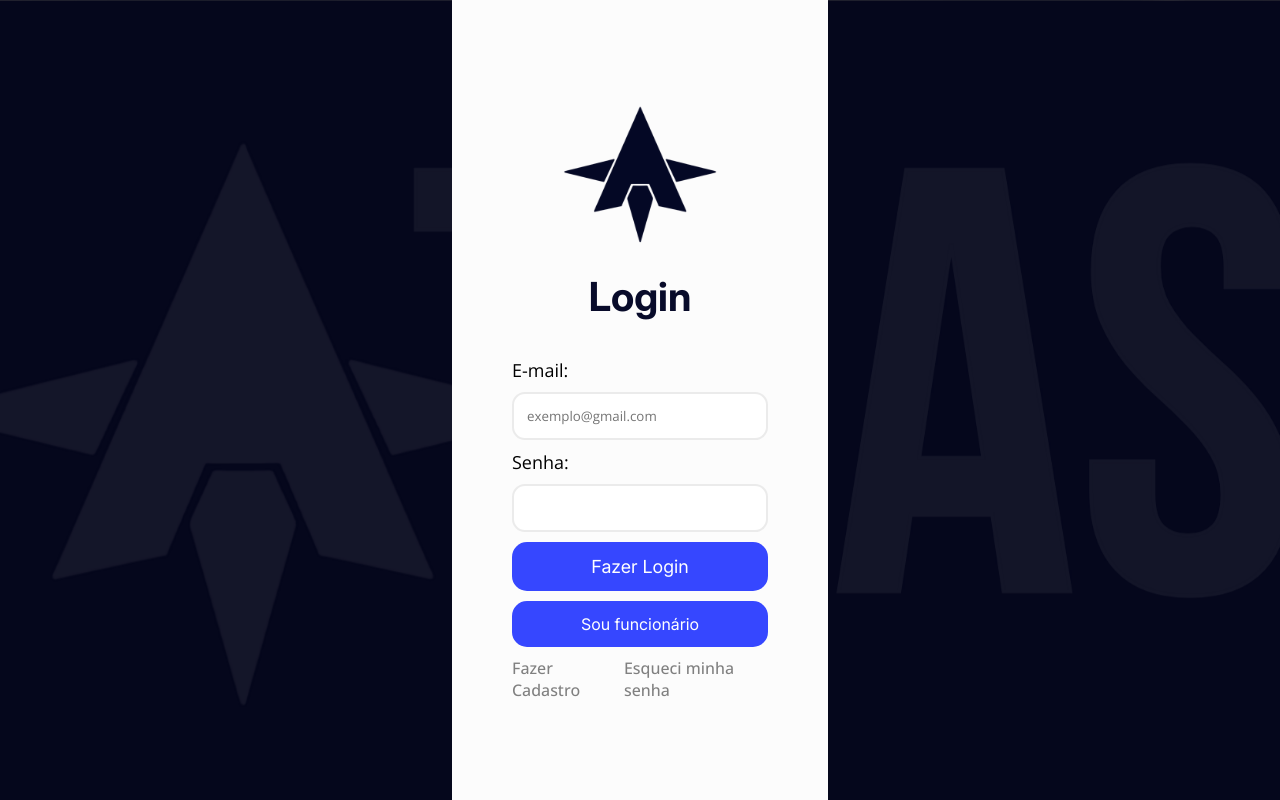
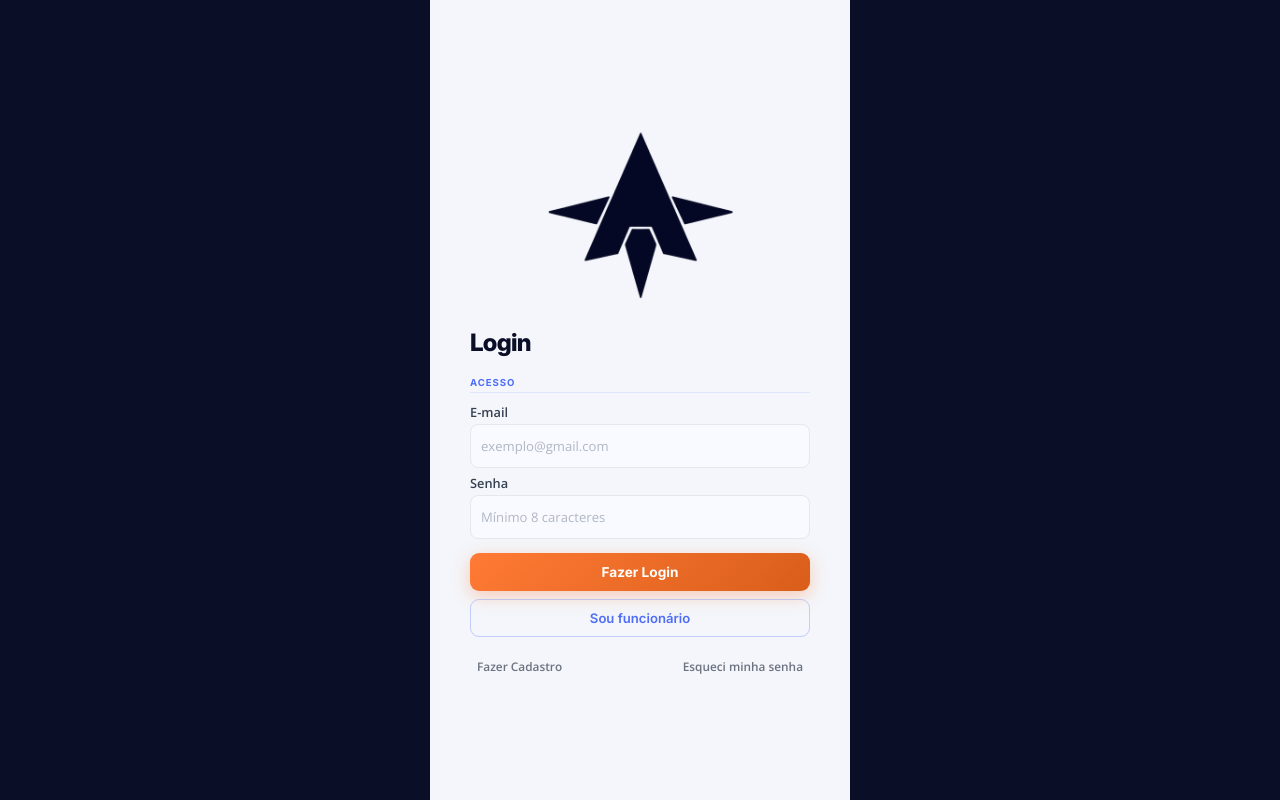
Before and after one commit to carloshenrique54/Atlas-Dash, a React (Vite) app: page / in a window 1280 px wide. Built offline with nearby package versions, Linux system fonts and the light colour scheme.

Commit message:
Alterações adicionais

```diff
--- a/src/pages/Login.jsx
+++ b/src/pages/Login.jsx
@@ -10,15 +10,27 @@ function Login() {
 
     const [email, setEmail] = useState("")
     const [senha, setSenha] = useState("")
-    const [abrirToastErro, setAbrirToastErro]       = useState(false)
-    const [mensagemErroToast, setMensagemErroToast]  = useState("")
-    const [abrirToastCerto, setAbrirToastcerto]      = useState(false)
+    const [abrirToastErro, setAbrirToastErro]        = useState(false)
+    const [mensagemErroToast, setMensagemErroToast]   = useState("")
+    const [abrirToastCerto, setAbrirToastcerto]       = useState(false)
     const [mensagemCertoToast, setMensagemCertoToast] = useState("")
     const usuario = JSON.parse(localStorage.getItem("usuario"))
 
     useEffect(() => {
-        if(usuario){navigate("/dashboard")}
+        if (usuario) { navigate("/dashboard") }
     }, [navigate])
+
+    // Efeito de brilho seguindo o mouse
+    useEffect(() => {
+        const el = document.querySelector(".mainLogin")
+        if (!el) return
+        const handler = (e) => {
+            el.style.setProperty("--x", `${e.clientX}px`)
+            el.style.setProperty("--y", `${e.clientY}px`)
+        }
+        window.addEventListener("mousemove", handler)
+        return () => window.removeEventListener("mousemove", handler)
+    }, [])
 
     async function RealizarLogin(e) {
         e.preventDefault()
@@ -86,19 +98,30 @@ function Login() {
                     <img className="logoForm" src={logo} alt="Logo" />
                     <h1>Login</h1>
 
+                    <span className="form-section-title">Acesso</span>
+
                     <div className="loginInputs">
-                        <label>E-mail:</label>
-                        <input placeholder="exemplo@gmail.com" onChange={e => setEmail(e.target.value)} value={email} type="email" />
+                        <label>E-mail</label>
+                        <input
+                            placeholder="exemplo@gmail.com"
+                            onChange={e => setEmail(e.target.value)}
+                            value={email}
+                            type="email"
+                        />
                     </div>
 
                     <div className="loginInputs">
-                        <label>Senha:</label>
-                        <input onChange={e => setSenha(e.target.value)} value={senha} type="password" />
+                        <label>Senha</label>
+                        <input
+                            onChange={e => setSenha(e.target.value)}
+                            value={senha}
+                            type="password"
+                            placeholder="Mínimo 8 caracteres"
+                        />
                     </div>
 
                     <button type="submit">Fazer Login</button>
 
-                    {/* Botão para login de funcionário */}
                     <button
                         type="button"
                         className="loginBotaoSecundario"
--- a/src/pages/LoginFuncionario.jsx
+++ b/src/pages/LoginFuncionario.jsx
@@ -18,7 +18,21 @@ function LoginFuncionario() {
     const [abrirToastCerto, setAbrirToastcerto]       = useState(false)
     const [mensagemCertoToast, setMensagemCertoToast] = useState("")
 
-    if (usuario) navigate("/dashboard")
+    useEffect(() => {
+        if (usuario) { navigate("/dashboard") }
+    }, [navigate])
+
+    // Efeito de brilho seguindo o mouse
+    useEffect(() => {
+        const el = document.querySelector(".mainLogin")
+        if (!el) return
+        const handler = (e) => {
+            el.style.setProperty("--x", `${e.clientX}px`)
+            el.style.setProperty("--y", `${e.clientY}px`)
+        }
+        window.addEventListener("mousemove", handler)
+        return () => window.removeEventListener("mousemove", handler)
+    }, [])
 
     async function mostrarErro(msg) {
         setMensagemErroToast(msg)
@@ -30,11 +44,10 @@ function LoginFuncionario() {
     async function RealizarLogin(e) {
         e.preventDefault()
 
-        if (!email)          return mostrarErro("Insira seu email")
-        if (!senha)          return mostrarErro("Insira sua senha")
-        if (!codigoEmpresa)  return mostrarErro("Insira o código da sua empresa")
+        if (!email)         return mostrarErro("Insira seu email")
+        if (!senha)         return mostrarErro("Insira sua senha")
+        if (!codigoEmpresa) return mostrarErro("Insira o código da sua empresa")
 
-        // 1. Buscar funcionário
         const { data: funcionarios, error } = await supabase
             .from("funcionarios")
             .select("*")
@@ -45,8 +58,6 @@ function LoginFuncionario() {
             return mostrarErro("Usuário não encontrado")
 
         const funcionario = funcionarios[0]
-
-        // 2. Descobrir empresa pelo código
         let empresaId = null
 
         const { data: empresa } = await supabase
@@ -68,7 +79,6 @@ function LoginFuncionario() {
             empresaId = startup.id
         }
 
-        // 3. Verificar vínculo
         const { data: vinculo } = await supabase
             .from("funcionarios")
             .select("id")
@@ -78,7 +88,6 @@ function LoginFuncionario() {
 
         if (!vinculo) return mostrarErro("Você não pertence a essa empresa")
 
-        // 4. Salvar e redirecionar
         const usuarioFinal = { ...funcionario, cargo: "funcionario", empresa_id: empresaId }
         localStorage.setItem("usuario", JSON.stringify(usuarioFinal))
 
@@ -88,10 +97,6 @@ function LoginFuncionario() {
         setAbrirToastcerto(false)
         navigate("/dashboard", { replace: true })
     }
-
-    useEffect(() => {
-        if(usuario){navigate("/dashboard")}
-    }, [navigate])
 
     return (
         <>
@@ -107,8 +112,10 @@ function LoginFuncionario() {
                     <img className="logoForm" src={logo} alt="Logo" />
                     <h1>Login</h1>
 
+                    <span className="form-section-title">Código da Empresa</span>
+
                     <div className="loginInputs">
-                        <label>Código da empresa:</label>
+                        <label>Código de convite</label>
                         <input
                             placeholder="Ex: TNOV-2024"
                             onChange={e => setCodigoEmpresa(e.target.value)}
@@ -117,19 +124,32 @@ function LoginFuncionario() {
                         />
                     </div>
 
+                    <span className="form-section-title">Acesso</span>
+
                     <div className="loginInputs">
-                        <label>E-mail:</label>
-                        <input placeholder="exemplo@gmail.com" onChange={e => setEmail(e.target.value)} value={email} type="email" />
+                        <label>E-mail</label>
+                        <input
+                            placeholder="exemplo@gmail.com"
+                            onChange={e => setEmail(e.target.value)}
+                            value={email}
+                            type="email"
+                        />
                     </div>
 
                     <div className="loginInputs">
-                        <label>Senha:</label>
-                        <input onChange={e => setSenha(e.target.value)} value={senha} type="password" />
+                        <label>Senha</label>
+                        <input
+                            onChange={e => setSenha(e.target.value)}
+                            value={senha}
+                            type="password"
+                            placeholder="Mínimo 8 caracteres"
+                        />
                     </div>
 
-                    <button className="loginFuncionarioBotao" type="submit">Entrar como Funcionário</button>
+                    <button className="loginFuncionarioBotao" type="submit">
+                        Entrar como Funcionário
+                    </button>
 
-                    {/* Botão para voltar ao login de dono */}
                     <button
                         type="button"
                         className="loginBotaoSecundario"
--- a/src/pages/Perfil.jsx
+++ b/src/pages/Perfil.jsx
@@ -30,7 +30,9 @@ function EditableField({ label, value, onChange, multiline = false }) {
   const [edit, setEdit] = useState(false)
   const [local, setLocal] = useState(value || "")
 
-  useEffect(() => { setLocal(value || "") }, [value])
+  useEffect(() => {
+    setLocal(value || "")
+  }, [value])
 
   function salvar() { onChange(local); setEdit(false) }
 
--- a/src/styles/Equipe.css
+++ b/src/styles/Equipe.css
@@ -470,7 +470,8 @@
   font-weight: 600;
   background: var(--Azul-Escuro);
   color: #ffffff;
-  border-radius: 8px;
+  border-top--radius: 8px;
+  border-top-left-radius: 8px;
   border-bottom: 2px solid transparent;
 }
 
--- a/src/styles/Login.css
+++ b/src/styles/Login.css
@@ -1,135 +1,282 @@
-.mainLogin{
-    display: flex;
-    width: 100%;
-    height: auto;
-    align-items: center;
-    justify-content: center;
-    background-repeat: no-repeat;
-    background-position: center;
-    background-size: cover;
-    background-image: url("../assets/images/fundo\ -\ login.png");
+/* ═══════════════════════════════════════════
+   LOGIN PAGES — Split Layout (Dark BG + Form)
+   Usado por: Login, LoginFuncionario
+   ═══════════════════════════════════════════ */
+
+* {
+  box-sizing: border-box;
+  margin: 0;
+  padding: 0;
 }
 
-.mainLogin form{
-    display: flex;
-    flex-direction: column;
-    width: 20%;
-    align-items: center;
-    justify-content: center;
-    background-color: var(--Branco-Fundo);
-    min-height: 100vh;
-    max-height: fit-content;
-    padding: 60px;
-    padding-bottom: 0;
-    padding-top: 0;
-    gap: 10px;
+/* ── Main layout ── */
+.mainLogin {
+  --x: 50%;
+  --y: 50%;
+
+  position: relative;
+  overflow: hidden;
+  display: flex;
+  min-height: 100vh;
+  justify-content: center;
+  align-items: stretch;
+  background: #0A0E27;
 }
 
-.loginFuncionarioBotao{
-    padding: 13px;
-    font-size: 16px;
+/* Brilho que segue o mouse */
+.mainLogin::before {
+  content: "";
+  position: absolute;
+  inset: 0;
+  background: radial-gradient(
+    circle 300px at var(--x) var(--y),
+    #4f6ef72d,
+    transparent 70%
+  );
+  pointer-events: none;
+  z-index: 1;
+  transition: background 0.05s linear;
 }
 
-.loginBotaoSecundario{
-    padding: 13px;
-    font-size: 16px;
+/* ── Form panel ── */
+.mainLogin form {
+  display: flex;
+  flex-direction: column;
+  align-items: center;
+  justify-content: center;
+  width: 420px;
+  min-height: 100vh;
+  max-height: fit-content;
+  background-color: #F4F6FB;
+  padding: 60px 40px;
+  gap: 0;
+  z-index: 2;
+  border-radius: 0;
 }
 
-form h1{
-    font-family: "Inter";
-    font-size: 40px;
-    color: var(--Azul-Escuro);
-    margin-top: 10px;
+/* ── Logo ── */
+.logoForm {
+  width: 55%;
+  margin-bottom: 18px;
 }
 
-.loginInputs input{
-    padding: 13px;
+/* ── Título ── */
+.mainLogin form h1 {
+  font-size: 1.5rem;
+  font-weight: 800;
+  color: #0A0E27;
+  letter-spacing: -0.03em;
+  margin-bottom: 4px;
+  font-family: 'Inter', sans-serif;
+  align-self: flex-start;
 }
 
-form label{
-    font-family: "OpenSans";
-    font-size: 18px;
+/* ── Subtítulo da seção ── */
+.form-section-title {
+  font-size: 0.6rem;
+  font-weight: 700;
+  color: #4F6EF7;
+  text-transform: uppercase;
+  letter-spacing: 0.1em;
+  margin-top: 16px;
+  margin-bottom: 4px;
+  padding-bottom: 4px;
+  border-bottom: 1px solid rgba(79, 110, 247, 0.12);
+  font-family: 'Inter', sans-serif;
+  width: 100%;
 }
 
-form input{
-    font-family: "OpenSans";
-    padding: 15px;
-    border-radius: 13px;
-    outline: none;
-    border: 2px solid rgba(0, 0, 0, 0.080);
-    transition: ease 0.3s;
+/* ── Grupos de input ── */
+.loginInputs {
+  display: flex;
+  flex-direction: column;
+  gap: 3px;
+  width: 100%;
+  margin-top: 6px;
 }
 
-form input:focus, textarea:focus, select:focus{
-    border-color: var(--Azul-Botao);
+/* ── Labels ── */
+.mainLogin form label {
+  font-size: 0.8rem;
+  font-weight: 600;
+  color: #374151;
+  font-family: 'OpenSans', sans-serif;
 }
 
-form div{
-    display: flex;
-    width: 100%;
-    flex-direction: column;
-    gap: 10px;
+/* ── Inputs ── */
+.loginInputs input {
+  width: 100%;
+  padding: 12px 10px;
+  background: #F8FAFF;
+  border: 1.5px solid #E5E7EB;
+  border-radius: 8px;
+  font-size: 0.82rem;
+  color: #0A0E27;
+  outline: none;
+  transition: border-color 0.2s ease, box-shadow 0.2s ease, background 0.2s ease;
+  font-family: 'OpenSans', sans-serif;
 }
 
-form button{
-    background-color: var(--Azul-Botao);
-    width: 100%;
-    padding: 14px;
-    font-size: 18px;
-    color: white;
-    font-family: "Inter";
-    border: none;
-    transition: ease 0.3s;
-    border-radius: 15px;
+.loginInputs input::placeholder {
+  color: #B0B7C3;
 }
 
-form button:hover{
-    transform: scale(1.05, 1.05);
-    background-color: var(--Laranja-Botoes);
+.loginInputs input:focus {
+  border-color: #4F6EF7;
+  background: #fff;
+  box-shadow: 0 0 0 3px rgba(79, 110, 247, 0.1);
 }
 
-main form .links{
-    display: flex;
-    flex-direction: row;
-    align-items: center;
-    justify-content: space-between;
-    font-family: "OpenSans";
+/* ── Botão principal (submit) ── */
+.mainLogin form button[type="submit"],
+.loginFuncionarioBotao {
+  display: flex;
+  align-items: center;
+  justify-content: center;
+  width: 100%;
+  background: linear-gradient(135deg, #FF7A35, #D95E1A);
+  color: #fff;
+  padding: 11px;
+  border: none;
+  border-radius: 9px;
+  font-size: 0.85rem;
+  font-weight: 700;
+  transition: transform 0.2s ease, box-shadow 0.2s ease;
+  margin-top: 14px;
+  cursor: pointer;
+  box-shadow: 0 5px 18px rgba(255, 122, 53, 0.35);
+  font-family: 'Inter', sans-serif;
 }
 
-.links a{
-    color: grey;
-    font-weight: 500;
-    text-decoration: none;
-    transition: ease 0.3s;
+.mainLogin form button[type="submit"]:hover,
+.loginFuncionarioBotao:hover {
+  transform: translateY(-2px);
+  box-shadow: 0 10px 26px rgba(255, 122, 53, 0.45);
 }
 
-.links a:hover{
-    transform: scale(1.05, 1.05);
-    color: var(--Azul-Botao);
+.mainLogin form button[type="submit"]:active,
+.loginFuncionarioBotao:active {
+  transform: translateY(0);
 }
 
-.logoForm{
-    width: 60%;
+/* ── Botão secundário ── */
+.loginBotaoSecundario {
+  display: flex;
+  align-items: center;
+  justify-content: center;
+  width: 100%;
+  background: transparent;
+  color: #4F6EF7;
+  padding: 10px;
+  border: 1.5px solid rgba(79, 110, 247, 0.3);
+  border-radius: 9px;
+  font-size: 0.82rem;
+  font-weight: 600;
+  transition: background 0.2s ease, border-color 0.2s ease, transform 0.2s ease;
+  margin-top: 8px;
+  cursor: pointer;
+  font-family: 'Inter', sans-serif;
 }
 
-.toast{
-    position: fixed;
-    background: #95ff9e;
-    color: rgb(8, 51, 0);
-    padding: 20px;
-    display: flex;
-    transform: translateY(-1000px);
-    align-items: center;
-    justify-content: center;
-    border-radius: 8px;
-    width: 100%;
-    font-weight: bold;
-    font-size: 1.17em;
-    z-index: 999;
-    transition: 0.8s ease;
-    font-family: "OpenSans";
+.loginBotaoSecundario:hover {
+  background: rgba(79, 110, 247, 0.07);
+  border-color: #4F6EF7;
+  transform: translateY(-1px);
 }
 
-.toast.ativo{
-    transform: translateY(0);
+/* ── Links ── */
+.links {
+  display: flex;
+  flex-direction: row;
+  align-items: center;
+  justify-content: space-between;
+  gap: 2px;
+  margin-top: 10px;
+  padding-top: 8px;
+  width: 100%;
 }
+
+.links a,
+.links button {
+  font-size: 0.74rem;
+  color: #6B7280;
+  background: none;
+  border: none;
+  cursor: pointer;
+  padding: 3px 7px;
+  border-radius: 6px;
+  transition: color 0.2s ease, background 0.2s ease;
+  text-decoration: none;
+  font-family: 'OpenSans', sans-serif;
+  font-weight: 600;
+  white-space: nowrap;
+}
+
+.links a:hover,
+.links button:hover {
+  color: #4F6EF7;
+  background: rgba(79, 110, 247, 0.07);
+}
+
+/* ── Modal (erro) ── */
+.modalAviso {
+  position: fixed;
+  top: 0; left: 0; right: 0;
+  z-index: 9999;
+  background: linear-gradient(135deg, #ef4444, #b91c1c);
+  color: #fff;
+  padding: 12px 40px;
+  display: flex;
+  align-items: center;
+  justify-content: center;
+  font-size: 0.875rem;
+  font-weight: 600;
+  transform: translateY(-100%);
+  opacity: 0;
+  transition: all 0.35s ease;
+  font-family: 'OpenSans', sans-serif;
+}
+
+.modalAviso.ativo {
+  transform: translateY(0);
+  opacity: 1;
+}
+
+.modalAviso h3 {
+  font-size: 0.875rem;
+  font-weight: 600;
+  margin: 0;
+  color: #fff;
+}
+
+/* ── Toast (sucesso) ── */
+.toast {
+  position: fixed;
+  top: 0; left: 0; right: 0;
+  z-index: 9999;
+  background: linear-gradient(135deg, #10b981, #059669);
+  color: #fff;
+  padding: 12px 40px;
+  display: flex;
+  align-items: center;
+  justify-content: center;
+  font-size: 0.875rem;
+  font-weight: 700;
+  opacity: 0;
+  transform: translateY(-100%);
+  transition: transform 0.35s ease, opacity 0.35s ease;
+  font-family: 'OpenSans', sans-serif;
+}
+
+.toast.ativo {
+  transform: translateY(0);
+  opacity: 1;
+}
+
+/* ── Responsive ── */
+@media (max-width: 500px) {
+  .mainLogin form {
+    width: 100%;
+    padding: 50px 24px;
+  }
+}
--- a/src/styles/Perfil.css
+++ b/src/styles/Perfil.css
@@ -11,6 +11,7 @@
 
 .perfilLoading {
   display: flex;
+  font-family: "Inter";
   align-items: center;
   justify-content: center;
   height: 60vh;
--- a/src/styles/Projetos.css
+++ b/src/styles/Projetos.css
@@ -181,7 +181,6 @@
   margin: 0;
   line-height: 1.45;
   display: -webkit-box;
-  -webkit-line-clamp: 2;
   -webkit-box-orient: vertical;
   overflow: hidden;
 }
```
Also changed, not shown: src/styles/Header.css (+5 -3 lines).
